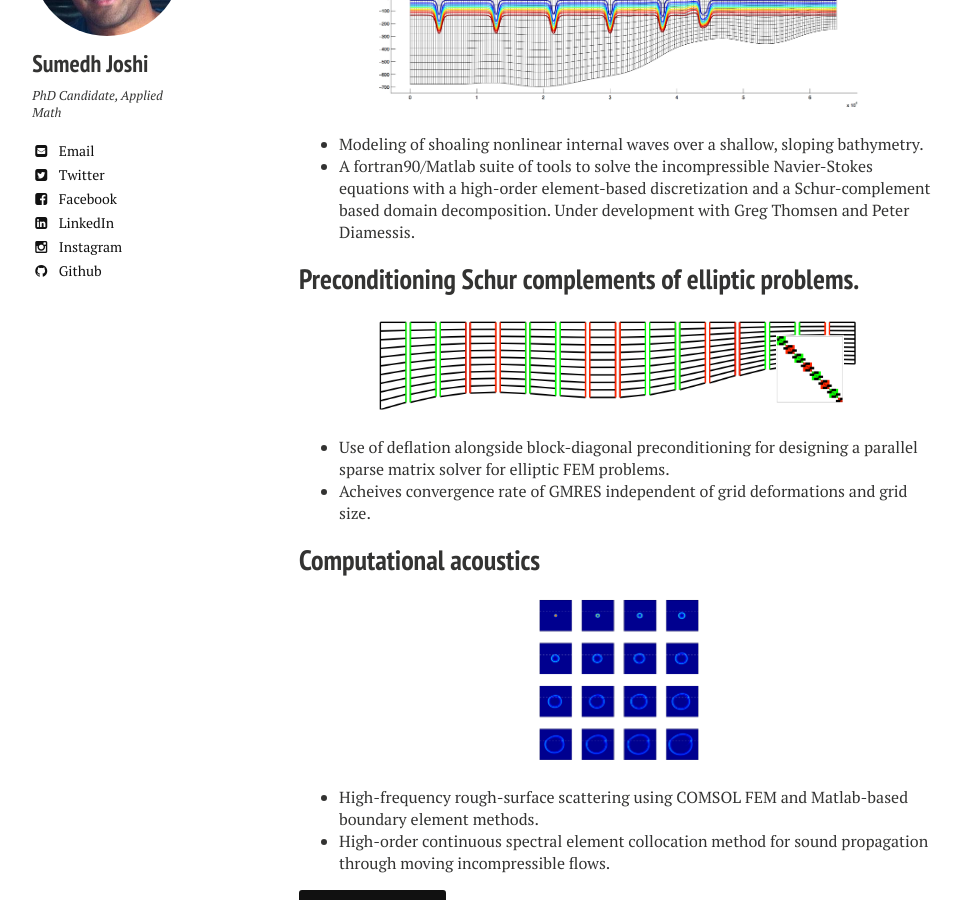
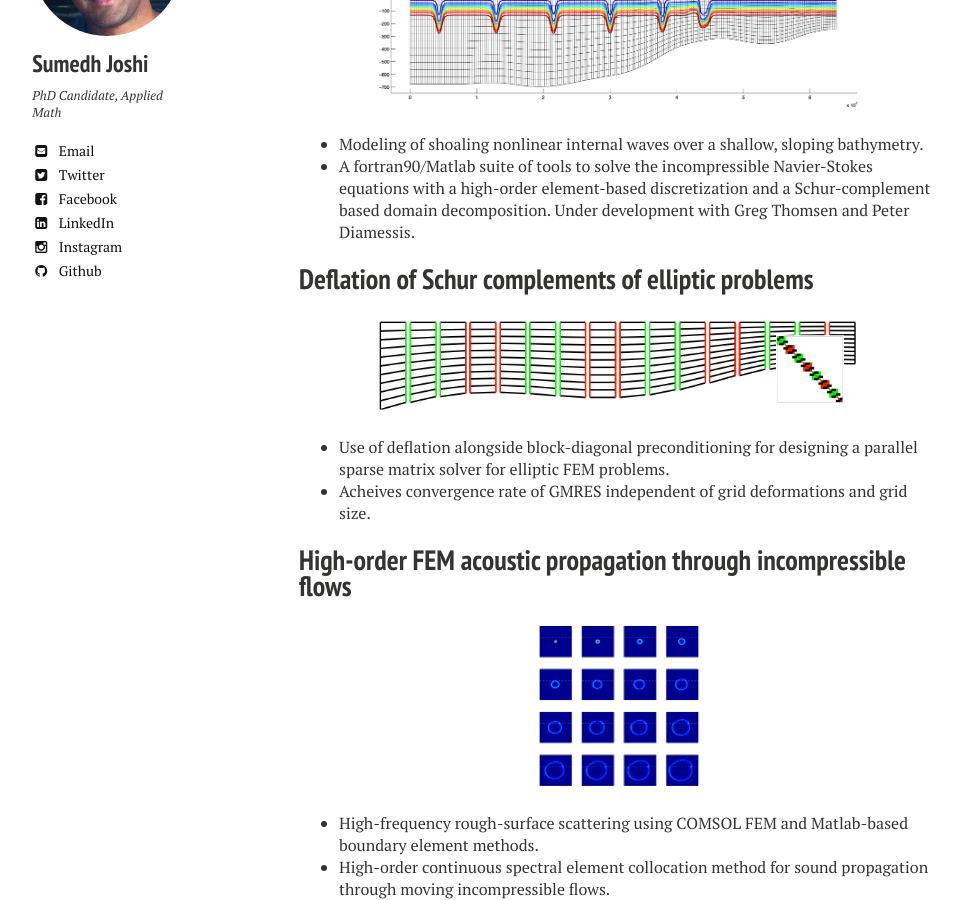
Before and after one commit to aledlie/Homage, a Jekyll site: the page built from projects/index.md, in a window 1280 px wide and 900 px high, scrolled down 370 px. Shown: the whole window, without its empty margins (21-982 px from the left). Built offline with Jekyll 4.4.1, drawn with Linux system fonts in a browser that asks for light colours; nearby versions of some CDN libraries.

Commit message:
Fixed some titles.

```diff
--- a/projects/index.md
+++ b/projects/index.md
@@ -20,7 +20,7 @@ image:
    * Modeling of shoaling nonlinear internal waves over a shallow, sloping bathymetry.
    * A fortran90/Matlab suite of tools to solve the incompressible Navier-Stokes equations with a high-order element-based discretization and a Schur-complement based domain decomposition.  Under development with Greg Thomsen and Peter Diamessis.
 
-## Preconditioning Schur complements of elliptic problems.
+## Deflation of Schur complements of elliptic problems
 
 <figure>
    <center>
@@ -31,7 +31,7 @@ image:
    * Use of deflation alongside block-diagonal preconditioning for designing a parallel sparse matrix solver for elliptic FEM problems.
    * Acheives convergence rate of GMRES independent of grid deformations and grid size.
 
-## Computational acoustics
+## High-order FEM acoustic propagation through incompressible flows
 
 <figure>
 <center>
```
Also changed, not shown: 3 other files.
